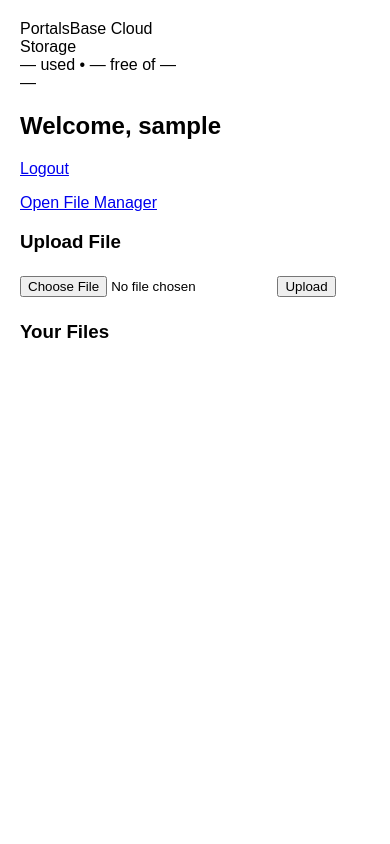
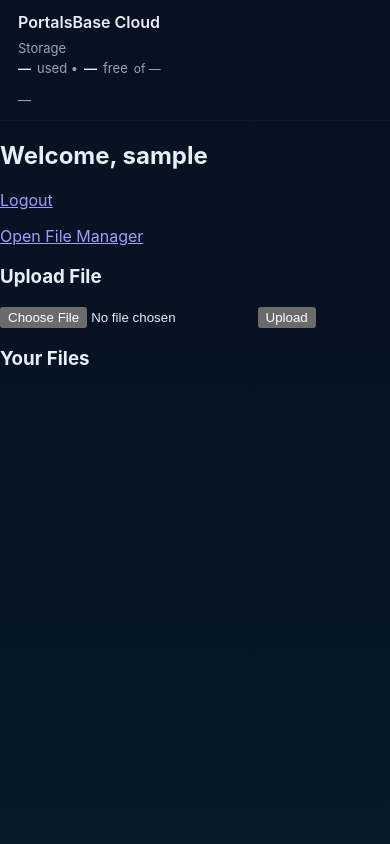
Before and after one commit to movieboxc17/Portalsbase-Cloud, a Flask app: page /dashboard in a window 390 px wide. Run offline with Flask 3, Linux system fonts and the light colour scheme; the visitor is signed in with stand-in values (Sample User, id 1).

Commit message:
Update style.css

```diff
--- a/static/style.css
+++ b/static/style.css
@@ -1,5 +1,126 @@
-body { font-family: Arial, sans-serif; margin: 20px; }
-input { margin: 5px 0; }
-button { margin: 5px 0; }
-ul { list-style: none; padding: 0; }
-li { margin: 5px 0; }
+:root{
+  --accent:#2b90ff;
+  --accent-2:#66d9ff;
+  --bg:#0f1720;
+  --panel:#0b1220;
+  --muted:#9aa4b2;
+  --card:#0e1620;
+  --danger:#ff6b6b;
+  color-scheme: dark;
+  --glass: rgba(255,255,255,0.03);
+}
+*{box-sizing:border-box}
+body{
+  margin:0;
+  font-family:Inter,Segoe UI,system-ui,Roboto,"Helvetica Neue",Arial;
+  background:linear-gradient(180deg,#071021 0%, #071826 100%);
+  color:#e6eef6;
+  min-height:100vh;
+  -webkit-font-smoothing:antialiased;
+  -moz-osx-font-smoothing:grayscale;
+}
+.topbar{
+  display:flex;
+  align-items:center;
+  justify-content:space-between;
+  gap:12px;
+  padding:12px 18px;
+  border-bottom:1px solid rgba(255,255,255,0.03);
+}
+.brand{font-weight:600}
+
+/* Storage block */
+.storage{
+  display:flex;
+  align-items:center;
+  gap:16px;
+  min-width:360px;
+  max-width:640px;
+}
+.storage-info{display:flex;flex-direction:column;gap:4px;min-width:220px}
+.storage-label{font-size:13px;color:var(--muted)}
+.storage-numbers{font-size:13px;color:#cfe8ff;display:flex;gap:6px;align-items:center;flex-wrap:wrap}
+.num{font-weight:600;color:#e9f6ff}
+.num-sep{color:var(--muted)}
+.num-total{color:var(--muted);font-size:12px}
+
+/* Bar */
+.storage-bar{
+  position:relative;
+  flex:1;
+  height:14px;
+  background: rgba(255,255,255,0.03);
+  border-radius:999px;
+  overflow:hidden;
+  box-shadow: inset 0 1px 0 rgba(255,255,255,0.02);
+  min-width:220px;
+}
+.storage-bar .fill{
+  height:100%;
+  background: linear-gradient(90deg,var(--accent),var(--accent-2));
+  width:0%;
+  transition: width 600ms cubic-bezier(.2,.9,.3,1);
+}
+.storage-bar .left-overlay{
+  position:absolute;
+  right:0;
+  top:0;
+  bottom:0;
+  background: linear-gradient(90deg, rgba(255,255,255,0.02), transparent);
+  pointer-events:none;
+}
+
+/* textual percentage */
+.storage-text{font-size:13px;color:var(--muted);min-width:160px;text-align:right}
+
+/* layout */
+.main{
+  display:flex;
+  gap:14px;
+  padding:14px;
+}
+.sidebar{
+  width:320px;
+  background:var(--panel);
+  border-radius:8px;
+  padding:12px;
+  display:flex;
+  flex-direction:column;
+  gap:8px;
+}
+#search{
+  padding:8px;border-radius:6px;border:1px solid rgba(255,255,255,0.03);background:transparent;color:inherit;
+}
+.file-list{overflow:auto;max-height:64vh;padding-top:6px}
+.file-row{
+  padding:8px;border-radius:6px;display:flex;align-items:center;justify-content:space-between;gap:8px;
+  cursor:pointer;color:#dbe9ff;
+}
+.file-row:hover{background:rgba(255,255,255,0.02)}
+.file-name{display:flex;gap:8px;align-items:center}
+.file-meta{color:var(--muted);font-size:12px}
+
+.viewer{
+  flex:1;
+  background:var(--card);
+  border-radius:8px;
+  padding:12px; min-height:60vh; display:flex;flex-direction:column;
+}
+.viewer-toolbar{display:flex;gap:8px;align-items:center}
+.btn{background:transparent;border:1px solid rgba(255,255,255,0.04);padding:6px 10px;border-radius:6px;color:inherit;text-decoration:none}
+.preview{flex:1;display:flex;align-items:center;justify-content:center;padding:12px}
+.preview img, .preview video, .preview audio, .preview pre{
+  max-width:100%; max-height:80vh;border-radius:6px;
+}
+.preview pre{white-space:pre-wrap; background:rgba(0,0,0,0.25); padding:12px; border-radius:6px; overflow:auto}
+.refresh-row{display:flex;justify-content:flex-end;padding-top:6px}
+.path-crumbs{font-size:13px;color:var(--muted);margin-bottom:6px}
+
+/* responsive */
+@media (max-width:900px){
+  .storage{min-width:unset;flex-direction:column;align-items:flex-start;gap:8px}
+  .storage-text{text-align:left}
+  .topbar{flex-direction:column;align-items:flex-start;gap:8px}
+  .sidebar{width:100%}
+  .main{flex-direction:column}
+}
```
